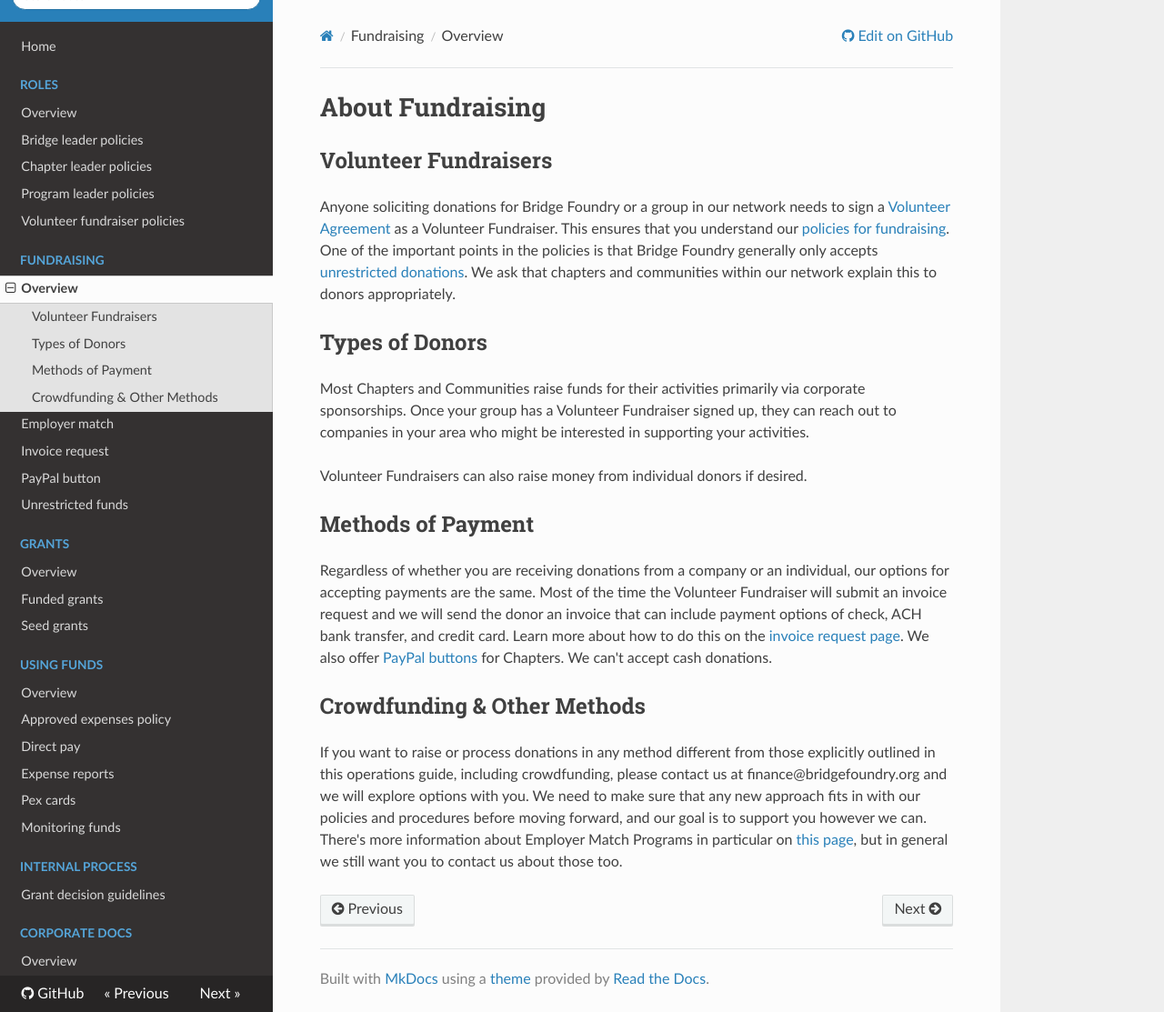
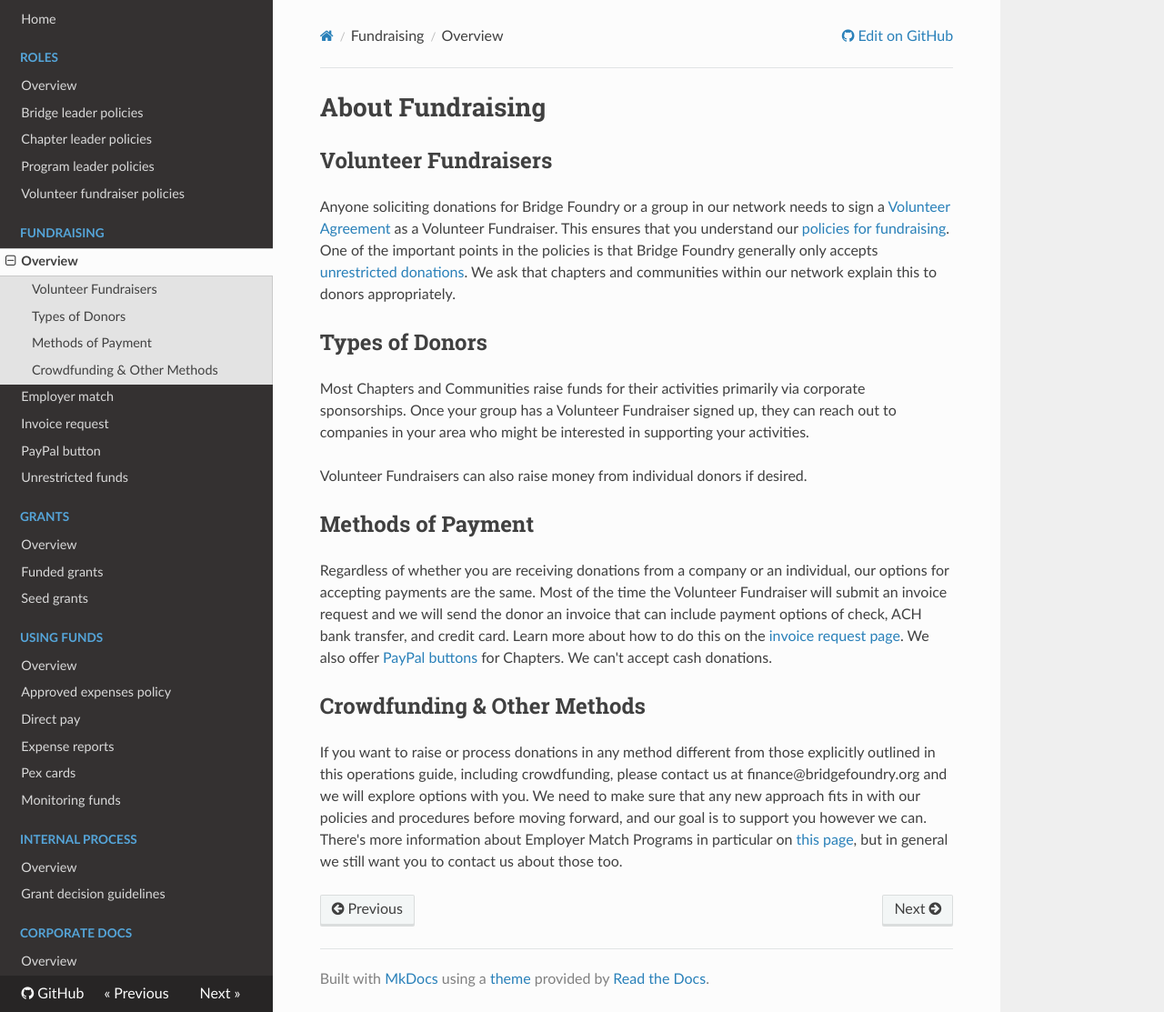
Before and after one commit to Satsaimistoowqp/bridgefoundry-operations, an MkDocs documentation site: the page built from docs/fundraising/README.md, in a window 1280 px wide and 1113 px high. Shown: the whole window at 91% size. Built offline with MkDocs 1.6.1, drawn with Linux system fonts in a browser that asks for light colours; nearby versions of some CDN libraries; old or Windows-style settings are respelled for this version of MkDocs.

Commit message:
Add internal process read me to menu

```diff
--- a/mkdocs.yml
+++ b/mkdocs.yml
@@ -28,6 +28,7 @@ pages:
     - "Pex cards": 'using-funds/pex-cards.md'
 - "Monitoring funds": 'monitoring-funds.md'
 - "Internal process":
+    - "Overview": 'internal-process/README.md'
     - "Grant decision guidelines": 'internal-process/grant-decision-guidelines.md'
 - "Corporate Docs":
     - "Overview": 'corporate-docs/README.md'
```
